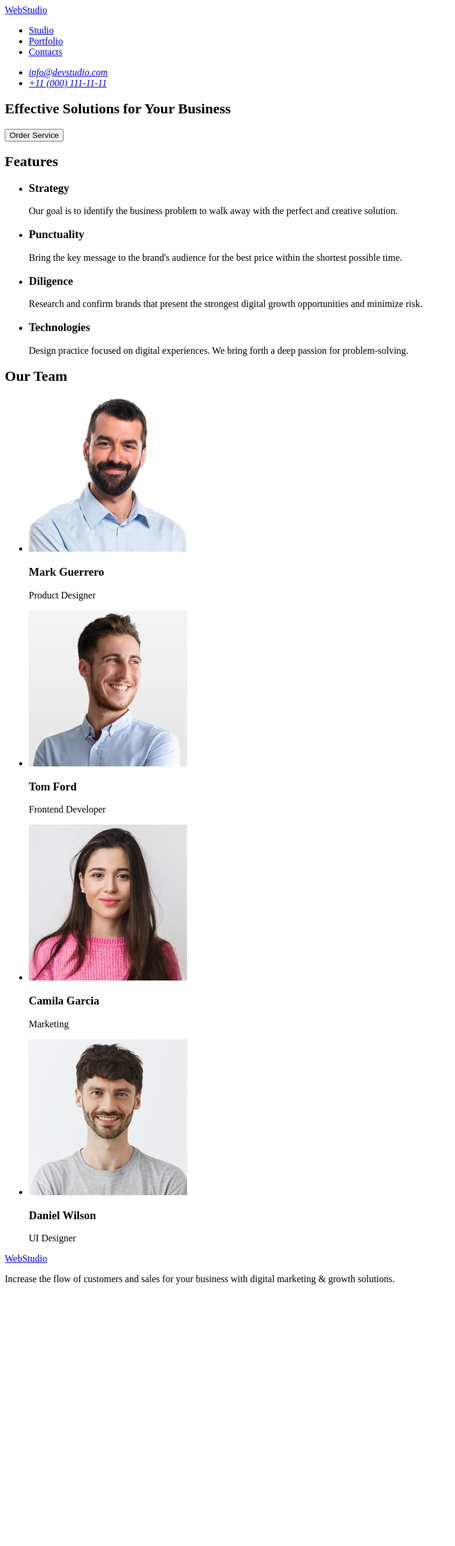
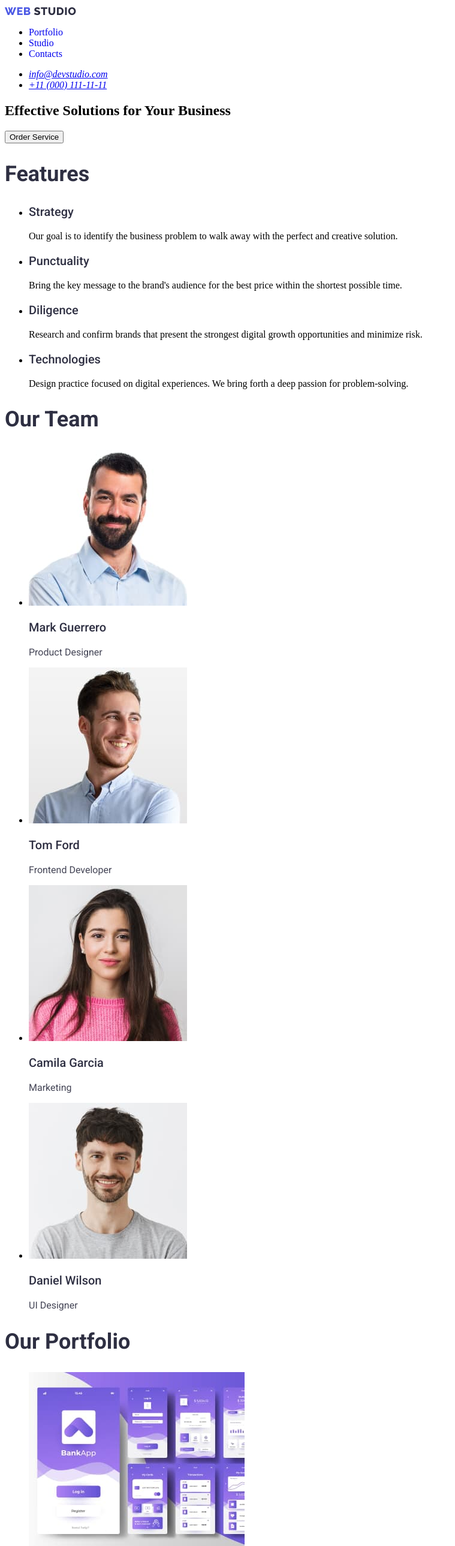
Before and after one commit to Denys-Tym/new-project-2, a plain HTML site: page index.html in a window 1280 px wide. Shown: the top 2578 px of the page at 60% size, without its empty margins (0-759 px from the left). Before the commit the page ends 2158 px from the top, so only its background shows below. Drawn offline with Linux system fonts and the light colour scheme.

Commit message:
new-project-2.1

```diff
--- /dev/null
+++ b/css/styles.css
@@ -0,0 +1,121 @@
+/* Common styles */
+
+.body {
+}
+.link {
+  text-decoration: none;
+}
+
+.section {
+}
+
+/* Header styles */
+
+.header {
+}
+.header-nav {
+}
+.header-logo {
+  color: var(--IRIS, #4d5ae5);
+  font-family: Raleway;
+  font-size: 18px;
+  font-style: normal;
+  font-weight: 700;
+  line-height: 21px; /* 116.667% */
+  letter-spacing: 0.54px;
+  text-transform: uppercase;
+  width: 44px;
+}
+.header-logo-up {
+  color: var(--NAVY-BLUE, #2e2f42);
+  width: 71px;
+}
+.header-list {
+}
+.header-item {
+}
+.header-link {
+}
+.header-contact {
+}
+.header-contact-list {
+}
+.header-contact-item {
+}
+.header-contact {
+}
+
+/* Hero styles */
+
+.hero {
+}
+.hero-title {
+}
+.hero-btn {
+}
+
+/* Main styles */
+
+.feature {
+}
+.main-title {
+  color: var(--NAVY-BLUE, #2e2f42);
+  font-family: Roboto;
+  font-size: 36px;
+  font-style: normal;
+  font-weight: 700;
+}
+.main-list {
+}
+.main-item {
+}
+.image-title {
+  color: var(--NAVY-BLUE, #2e2f42);
+  font-family: Roboto;
+  font-size: 20px;
+  font-style: normal;
+  font-weight: 500;
+}
+.our-team {
+}
+.main-images {
+}
+.main-text {
+  color: var(--SLATE, #434455);
+  font-family: Roboto;
+  font-size: 16px;
+  font-style: normal;
+  font-weight: 400;
+}
+.our-portfolio {
+}
+
+/* Footer styles */
+
+.footer {
+  background: var(--NAVY-BLUE, #2e2f42);
+}
+.header-logo {
+  color: var(--IRIS, #4d5ae5);
+  font-family: Raleway;
+  font-size: 18px;
+  font-style: normal;
+  font-weight: 700;
+  line-height: 21px; /* 116.667% */
+  letter-spacing: 0.54px;
+  text-transform: uppercase;
+  width: 44px;
+}
+
+.footer-logo-down {
+  color: var(--CLOUD, #f4f4fd);
+  width: 71px;
+}
+
+.footer-text {
+  color: var(--CLOUD, #f4f4fd);
+  font-family: Roboto;
+  font-size: 16px;
+  font-style: normal;
+  font-weight: 400;
+}
--- a/index.html
+++ b/index.html
@@ -4,60 +4,73 @@
     <meta charset="UTF-8" />
     <meta http-equiv="X-UA-Compatible" content="IE=edge" />
     <meta name="viewport" content="width=device-width, initial-scale=1.0" />
+    <link rel="preconnect" href="https://fonts.googleapis.com" />
+    <link rel="preconnect" href="https://fonts.gstatic.com" crossorigin />
+    <link
+      href="https://fonts.googleapis.com/css2?family=Raleway:wght@800&family=Roboto:wght@400;500;700;900&display=swap"
+      rel="stylesheet"
+    />
     <title>Document</title>
+    <link rel="stylesheet" href="./css/styles.css" />
   </head>
-  <body>
-    <!--TopLine-->
-    <header>
-      <nav>
-        <a href="./index.html">WebStudio</a>
-        <ul>
-          <li><a href="#studio">Studio</a></li>
-          <li><a href="#portfolio">Portfolio</a></li>
-          <li><a href="#contacts">Contacts</a></li>
+  <body class="page">
+    <!--Header section-->
+    <header class="header">
+      <nav class="header-nav">
+        <a class="header-logo link" href="./index.html"
+          >Web <span class="header-logo-up">Studio</span>
+        </a>
+        <ul class="header-list">
+          <li class="header-item"><a class="header-link link" href="#portfolio">Portfolio</a></li>
+          <li class="header-item"><a class="header-link link" href="#studio">Studio</a></li>
+          <li class="header-item"><a class="header-link link" href="#contacts">Contacts</a></li>
         </ul>
       </nav>
-      <address>
-        <ul>
-          <li><a href="mailto:info@devstudio.com">info@devstudio.com</a></li>
-          <li><a href="tel:+110001111111">+11 (000) 111-11-11</a></li>
+      <address class="header-contact">
+        <ul class="header-contact-list">
+          <li class="header-contact-item">
+            <a class="header-contact lihk" href="mailto:info@devstudio.com">info@devstudio.com</a>
+          </li>
+          <li class="header-contact-item">
+            <a class="header-contact lihk" href="tel:+110001111111">+11 (000) 111-11-11</a>
+          </li>
         </ul>
       </address>
     </header>
-
-    <main>
-      <!--HeroImage-->
-      <section>
-        <h1>Effective Solutions for Your Business</h1>
-        <button type="button">Order Service</button>
+    <!-- Main section -->
+    <main class="main">
+      <!--Hero section-->
+      <section class="section hero">
+        <h1 class="hero-title">Effective Solutions for Your Business</h1>
+        <button class="hero-btn" type="button">Order Service</button>
       </section>
-      <!--Section1-->
-      <section>
-        <h2>Features</h2>
-        <ul>
-          <li>
-            <h3>Strategy</h3>
+      <!--Feature section-->
+      <section class="section feature">
+        <h2 class="main-title">Features</h2>
+        <ul class="main-list">
+          <li class="main-item">
+            <h3 class="image-title">Strategy</h3>
             <p>
               Our goal is to identify the business problem to walk away with the perfect and
               creative solution.
             </p>
           </li>
-          <li>
-            <h3>Punctuality</h3>
+          <li class="main-item">
+            <h3 class="image-title">Punctuality</h3>
             <p>
               Bring the key message to the brand's audience for the best price within the shortest
               possible time.
             </p>
           </li>
-          <li>
-            <h3>Diligence</h3>
+          <li class="main-item">
+            <h3 class="image-title">Diligence</h3>
             <p>
               Research and confirm brands that present the strongest digital growth opportunities
               and minimize risk.
             </p>
           </li>
-          <li>
-            <h3>Technologies</h3>
+          <li class="main-item">
+            <h3 class="image-title">Technologies</h3>
             <p>
               Design practice focused on digital experiences. We bring forth a deep passion for
               problem-solving.
@@ -66,38 +79,137 @@
         </ul>
       </section>
 
-      <!--Section2-->
-      <section>
-        <h2>Our Team</h2>
-        <ul>
-          <li>
-            <img src="./images/OurTeam/img.jpg" alt="Mark Guerrero" width="264" height="260" />
-            <h3>Mark Guerrero</h3>
-            <p>Product Designer</p>
+      <!--OurTeam section-->
+      <section class="section our-team">
+        <h2 class="main-title">Our Team</h2>
+        <ul class="main-list">
+          <li class="main-item">
+            <img
+              class="main-images"
+              src="./images/OurTeam/img.jpg"
+              alt="Mark Guerrero"
+              width="264"
+              height="260"
+            />
+            <h3 class="image-title">Mark Guerrero</h3>
+            <p class="main-text">Product Designer</p>
+          </li>
+          <li class="main-item">
+            <img
+              class="main-images"
+              src="./images/OurTeam/img1(1).jpg"
+              alt="Tom Ford"
+              width="264"
+              height="260"
+            />
+            <h3 class="image-title">Tom Ford</h3>
+            <p class="main-text">Frontend Developer</p>
           </li>
           <li>
-            <img src="./images/OurTeam/img1(1).jpg" alt="Tom Ford" width="264" height="260" />
-            <h3>Tom Ford</h3>
-            <p>Frontend Developer</p>
+            <img
+              class="main-images"
+              src="./images/OurTeam/img2(1).jpg"
+              alt="Camila Garcia"
+              width="264"
+              height="260"
+            />
+            <h3 class="image-title">Camila Garcia</h3>
+            <p class="main-text">Marketing</p>
           </li>
-          <li>
-            <img src="./images/OurTeam/img2(1).jpg" alt="Camila Garcia" width="264" height="260" />
-            <h3>Camila Garcia</h3>
-            <p>Marketing</p>
+          <li class="main-item">
+            <img
+              class="main-images"
+              src="./images/OurTeam/img3(1).jpg"
+              alt="Daniel Wilson"
+              width="264"
+              height="260"
+            />
+            <h3 class="image-title">Daniel Wilson</h3>
+            <p class="main-text">UI Designer</p>
           </li>
-          <li>
-            <img src="./images/OurTeam/img3(1).jpg" alt="Daniel Wilson" width="264" height="260" />
-            <h3>Daniel Wilson</h3>
-            <p>UI Designer</p>
+        </ul>
+      </section>
+
+      <!--Our Portfolio section-->
+      <section class="section our-portfolio">
+        <h2 class="main-title">Our Portfolio</h2>
+        <ul class="main-list">
+          <li class="main-item">
+            <img
+              class="main-images"
+              src="./images/OurPortfolio/img4.jpg"
+              alt="Banking App"
+              width="360"
+              height="300"
+            />
+            <h3 class="image-title">Banking App</h3>
+            <p class="main-text">App</p>
+          </li>
+          <li class="main-item">
+            <img
+              class="main-images"
+              src="./images/OurPortfolio/img5.jpg"
+              alt="Cashless Payment"
+              width="360"
+              height="300"
+            />
+            <h3 class="image-title">Cashless Payment</h3>
+            <p class="main-text">Marketing</p>
+          </li>
+          <li class="main-item">
+            <img
+              class="main-images"
+              src="./images/OurPortfolio/img6.jpg"
+              alt="Meditation App"
+              width="360"
+              height="300"
+            />
+            <h3 class="image-title">Meditation App</h3>
+            <p class="main-text">App</p>
+          </li>
+          <li class="main-item">
+            <img
+              class="main-images"
+              src="./images/OurPortfolio/img7.jpg"
+              alt="Taxi Service"
+              width="360"
+              height="300"
+            />
+            <h3 class="image-title">Taxi Service</h3>
+            <p class="main-text">Marketing</p>
+          </li>
+          <li class="main-item">
+            <img
+              class="main-images"
+              src="./images/OurPortfolio/img8.jpg"
+              alt="Screen Illustrations"
+              width="360"
+              height="300"
+            />
+            <h3 class="image-title">Screen Illustrations</h3>
+            <p class="main-text">Design</p>
+          </li>
+          <li class="main-item">
+            <img
+              class="main-images"
+              src="./images/OurPortfolio/img9.jpg"
+              alt="Online Courses"
+              width="360"
+              height="300"
+            />
+            <h3 class="image-title">Online Courses</h3>
+            <p class="main-text">Marketing</p>
           </li>
         </ul>
       </section>
     </main>
 
-    <!--Footer-->
-    <footer>
-      <a href="./index.html">WebStudio</a>
-      <p>
+    <!--Footer section-->
+    <footer class="footer">
+      <a class="header-logo link" href="./index.html"
+        >Web <span class="footer-logo-down">Studio</span>
+      </a>
+      <p class="footer-text">
         Increase the flow of customers and sales for your business with digital marketing & growth
         solutions.
       </p>
```
Also changed, not shown: 1 other file.
